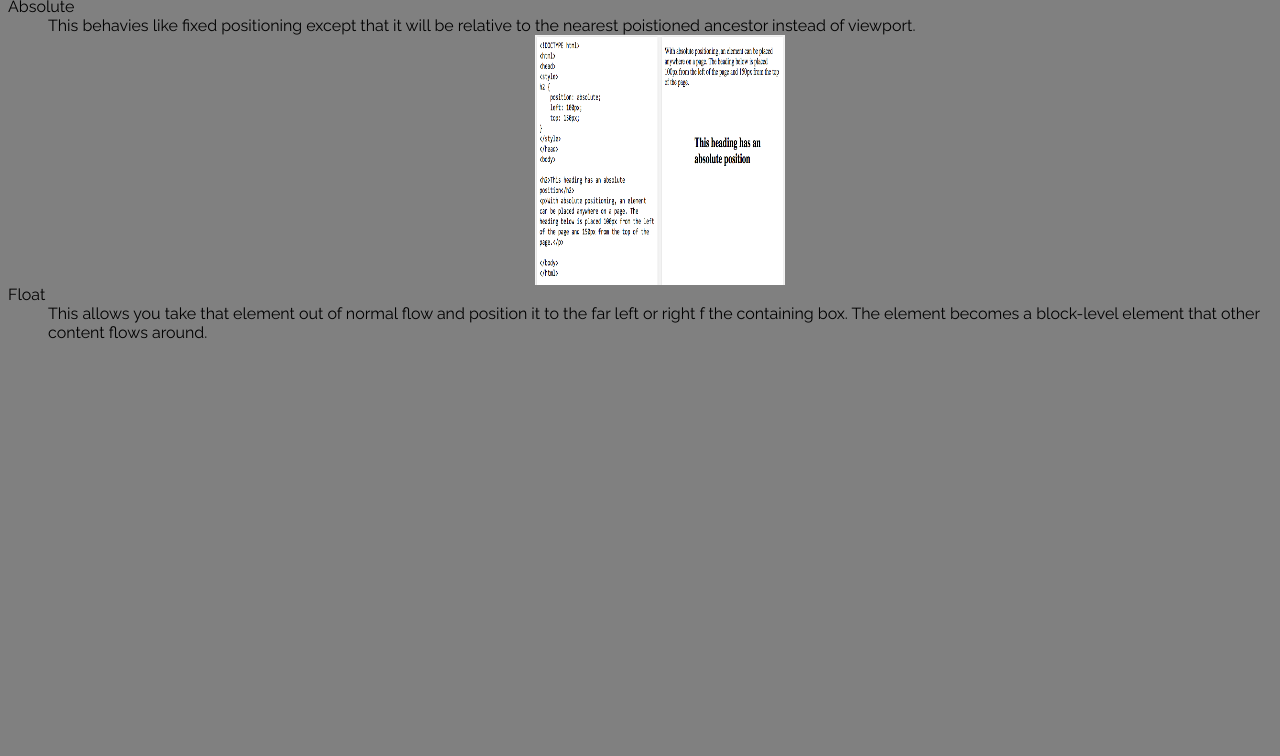
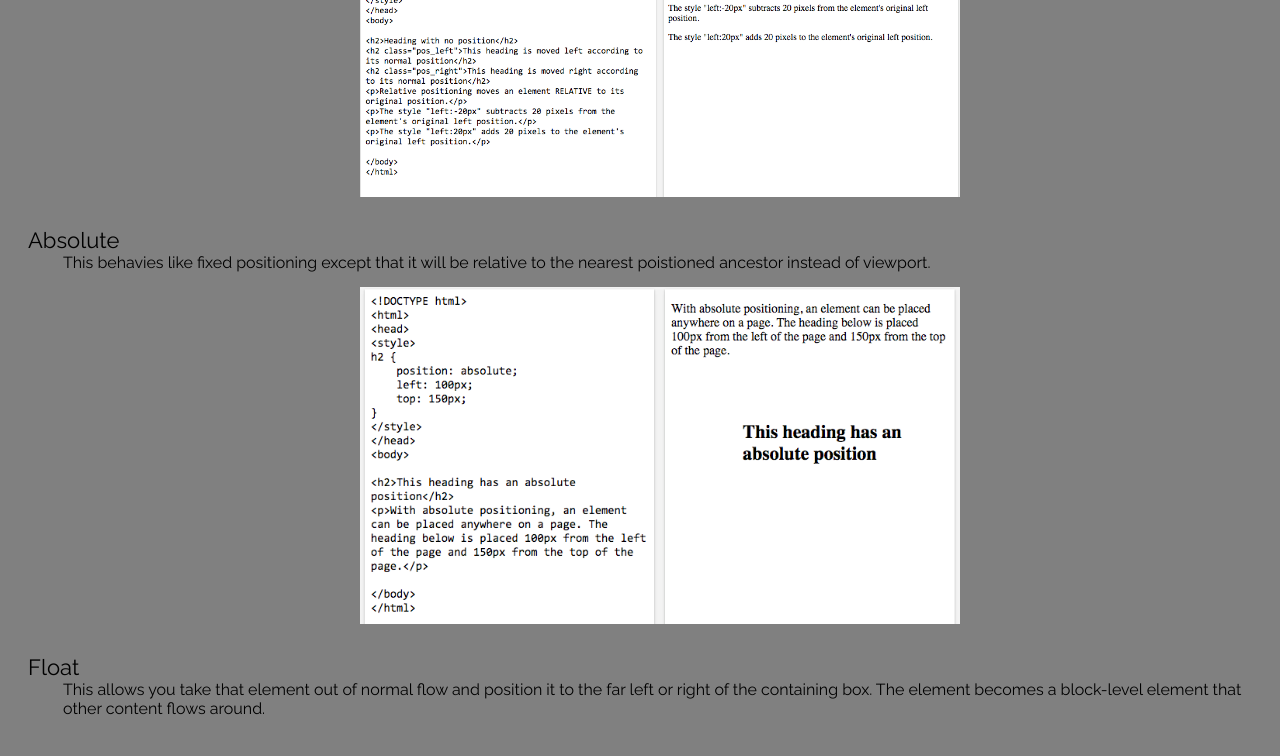
Before and after one commit to TeresaNesteby/cheat-sheet.html, a plain HTML site: page cheet-sheet.html in a window 1280 px wide. Shown: the part 891-1647 px from the top of the page. Before the commit the page ends 1241 px from the top, so only its background shows below. Drawn offline with Linux system fonts and the light colour scheme.

Commit message:
update cheat sheet

```diff
--- a/cheet-sheet.html
+++ b/cheet-sheet.html
@@ -5,12 +5,12 @@
           <title> Cheat Sheet </title>
       </head>
       <body>
-          <h1>Dev Bootcamp Cheat Sheet</h1>
+          <h1>Dev Bootcamp Cheat Sheet on CSS Positioning</h1>
 
 
           <hr>
 
-          <h3> CSS Positioning </h3>
+
 
           <d1>
               <dt>Static </dt>
@@ -24,6 +24,6 @@
               <dt> Absolute </dt>
                   <dd> This behavies like fixed positioning except that it will be relative to the nearest poistioned ancestor instead of viewport. <br><img src ="imgs/absolute_positioning.png"alt="cat" class="align-center medium"/></dd>
               <dt> Float </dt>
-                  <dd> This allows you take that element out of normal flow and position it to the far left or right f the containing box.  The element becomes a block-level element that other content flows around. <br></dd>
+                  <dd> This allows you take that element out of normal flow and position it to the far left or right of the containing box.  The element becomes a block-level element that other content flows around. <br></dd>
           </d1>
       </body>
--- a/default.css
+++ b/default.css
@@ -12,9 +12,18 @@ h1 {
 h3 {
     text-decoration:underline;
     font-size:30px;
+    padding-left: 30px;
 
 }
-
+dt {
+    padding-left: 20px;
+    font-size: 22px;
+}
+dd {
+    padding-left: 15px;
+    padding-right: 15px;
+    padding-bottom: 30px;
+}
 
 
 body {
@@ -27,6 +36,7 @@ img.align-center {
     margin: 0px auto;
 }
 img {
-    height:250px;
-    width:250px;
+    height:auto;
+    width:600px;
+    padding-top: 15px;
 }
```
